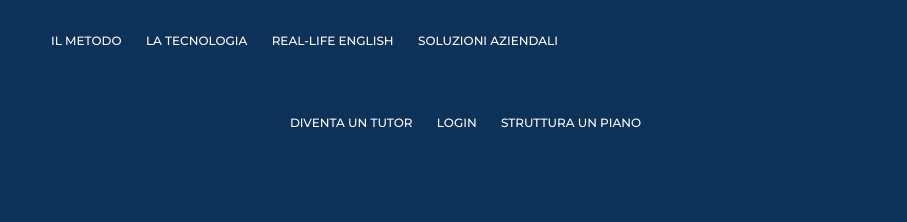
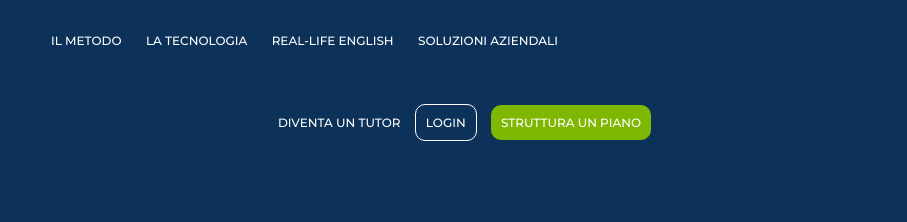
Before and after one commit to marcocarone/html-css-fluentify, a plain HTML site: page index.html in a window 1280 px wide. Shown: the top 222 px of the page, 373-1280 px from the left. Drawn offline with Linux system fonts and the light colour scheme.

Commit message:
fine header

```diff
--- a/css/style.css
+++ b/css/style.css
@@ -51,12 +51,28 @@ body {
   padding: 10px;
 }
 
+.top-header-left a:hover {
+  color: #f8b71c;
+}
+
 .button {
   background-color: #7fb802;
   border-radius: 10px;
   padding: 15px 20px;
 }
 
+.button-header-uno {
+  border: 1px solid #ffffff;
+  border-radius: 10px;
+  padding: 15px 20px;
+}
+
+.button-header-due {
+  background-color: #7fb802;
+  border-radius: 10px;
+  padding: 15px 20px;
+  margin-left: 10px;
+}
 /* .top-header-right a:first-of-type {
   color: #86929a;
   font-size: 40px;
--- a/index.html
+++ b/index.html
@@ -27,20 +27,17 @@
           <nav>
             <ul class="list-style">
               <li><a href="#">diventa un tutor</a></li>
-              <li><a href="#">login</a></li>
-              <li><a href="#">struttura un piano</a></li>
+              <li><a class="button-header-uno" href="#">login</a></li>
+              <li><a class="button-header-due" href="#">struttura un piano</a></li>
             </ul>
           </nav>
         </div>
       </div>
       <!-- FINE TOP-HEADER -->
-      <div class="header-box clearfix container">
+      <div class="header-box  container">
         <div class="header-box-left">
           <h1>Scegli l'inglese studiato per i professionisti</h1>
           <a class="button" href="#">struttura un piano</a>
-        </div>
-        <div class="header-box-right">
-
         </div>
       </div>
     </header>
```
